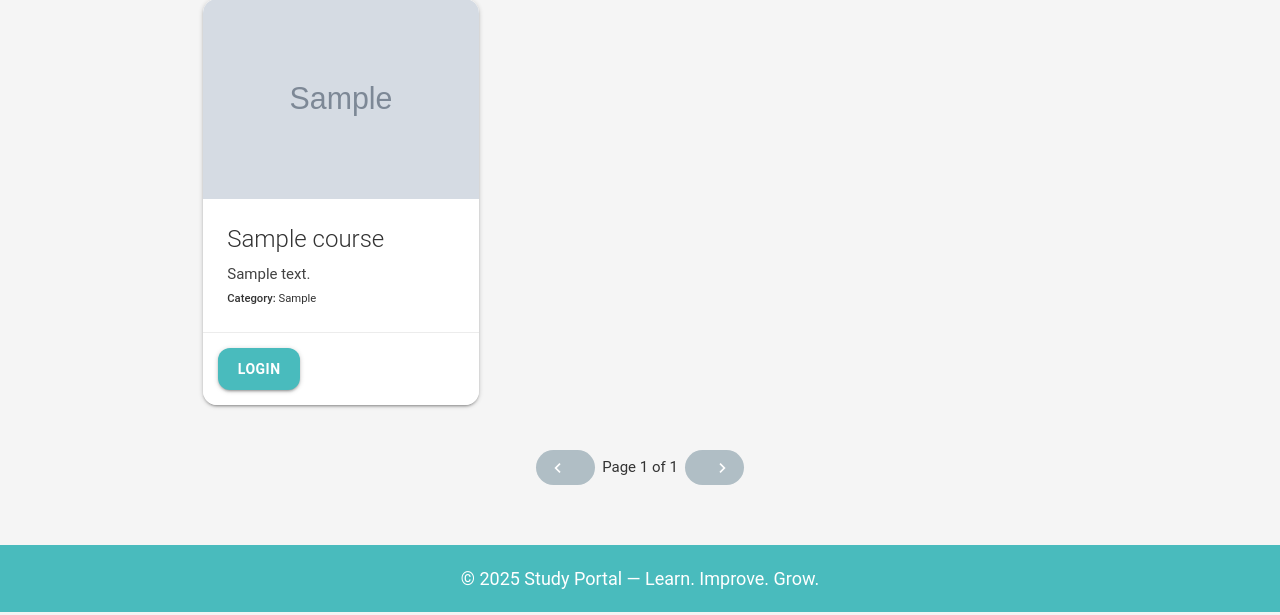
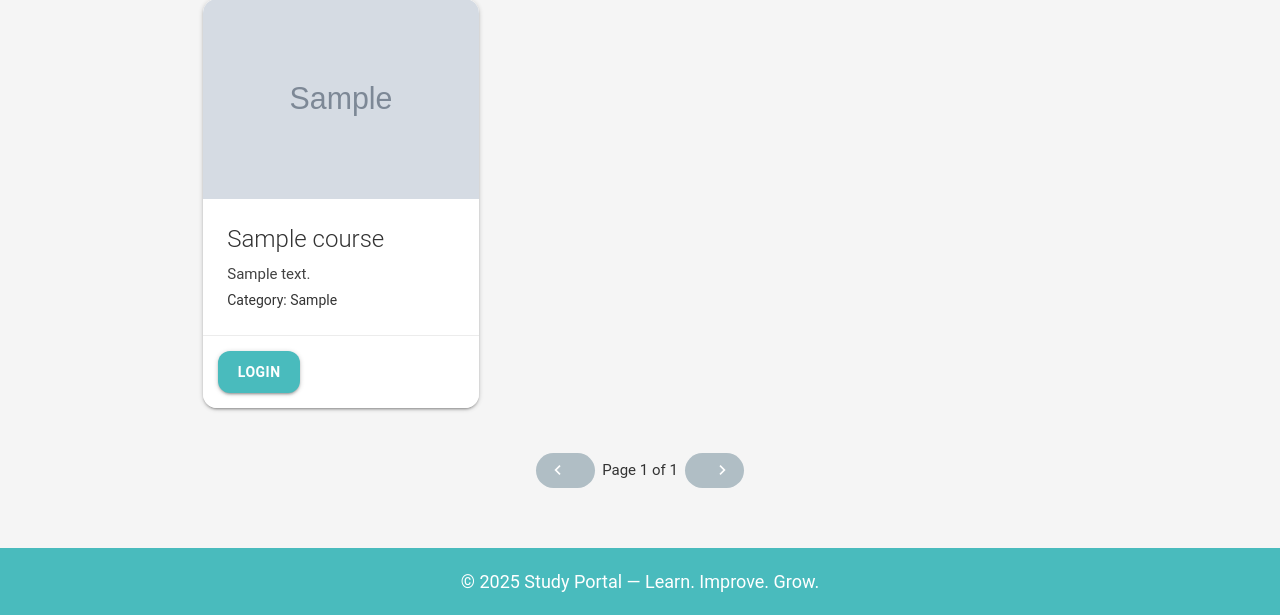
Before and after one commit to quyenhuynh-agilityio/django-training, a Django app: page / in a window 1280 px wide. Shown: the part 282-897 px from the top of the page. Run offline with Django 5.2, Linux system fonts and the light colour scheme; tables that the repository leaves empty hold one stand-in row (values such as "Sample post"); grey boxes marked "Sample" are stand-in pictures; parts of the project's set-up code (start-up, migrations or seed data) failed here and were passed over.

Commit message:
feat: update style for card

```diff
--- a/studyportal/courses/views.py
+++ b/studyportal/courses/views.py
@@ -6,21 +6,24 @@ from enrollments.models import Enrollment
 
 
 def course_list(request):
-    # POST request: save search/category in session
+    query = ""
+    category = ""
+
+    # Handle POST search/category/pagination
     if request.method == "POST":
-        request.session["query"] = request.POST.get("q", "").strip()
-        request.session["category"] = request.POST.get("category", "").strip()
-        return redirect("course_list")  # redirect to GET to avoid resubmitting form
+        query = request.POST.get("q", "").strip()
+        category = request.POST.get("category", "").strip()
+        page_number = request.POST.get("page", 1)
+    else:
+        page_number = 1
 
-    # GET request: retrieve filters from session
-    query = request.session.get("query", "")
-    category = request.session.get("category", "")
-
+    # Fetch active courses
     courses = Course.objects.filter(is_active=True)
 
     if query:
         courses = courses.filter(title__icontains=query)
 
+    # Get distinct categories
     all_categories = Course.objects.filter(is_active=True).values_list(
         "category", flat=True
     )
@@ -32,11 +35,11 @@ def course_list(request):
     if category:
         courses = courses.filter(category=category)
 
-    # Pagination: 6 per page
-    paginator = Paginator(courses, 3)
-    page_number = request.GET.get("page")
+    # Pagination
+    paginator = Paginator(courses, 3)  # 6 courses per page
     page_obj = paginator.get_page(page_number)
 
+    # Get enrolled courses for authenticated user
     enrolled_ids = []
     if request.user.is_authenticated:
         enrolled_ids = Enrollment.objects.filter(
--- a/studyportal/static/css/course_list.css
+++ b/studyportal/static/css/course_list.css
@@ -25,6 +25,11 @@
 .card-title {
   font-size: 1.3rem;
   font-weight: 600;
+}
+
+.card-category {
+  font-size: 14px;
+  padding-top: 4px;
 }
 
 .card-image {
@@ -176,6 +181,7 @@
   padding: 0.5rem 0.8rem;
   border-radius: 50px;
   background-color: #49BBBD;
+  border: 1px;
   color: #fff;
   font-weight: 600;
   text-transform: uppercase;
--- a/studyportal/templates/courses/course_list.html
+++ b/studyportal/templates/courses/course_list.html
@@ -52,7 +52,7 @@
                     <div class="card-content">
                         <span class="card-title">{{ course.title }}</span>
                         <p class="card-description">{{ course.description }}</p>
-                        <small><strong>Category:</strong> {{ course.category }}</small>
+                        <p class="card-category">Category: {{ course.category }}</p>
                     </div>
                     <div class="card-action">
                         {% if user.is_authenticated %}
@@ -79,26 +79,34 @@
         {% endfor %}
     </div>
     <!-- Pagination (POST-based) -->
-    <div class="center-align pagination-wrapper">
+    <form method="post" class="center-align pagination-wrapper">
+        {% csrf_token %}
+        <input type="hidden" name="q" value="{{ query }}">
+        <input type="hidden" name="category" value="{{ category }}">
         {% if page_obj.has_previous %}
-            <a class="pagination-item"
-               href="?page={{ page_obj.previous_page_number }}">
+            <button type="submit"
+                    name="page"
+                    value="{{ page_obj.previous_page_number }}"
+                    class="pagination-item">
                 <i class="material-icons pagination-icons left">chevron_left</i>
-            </a>
+            </button>
         {% else %}
-            <a class="pagination-item disabled">
+            <button class="pagination-item disabled" disabled>
                 <i class="material-icons pagination-icons left">chevron_left</i>
-            </a>
+            </button>
         {% endif %}
         <span>Page {{ page_obj.number }} of {{ page_obj.paginator.num_pages }}</span>
         {% if page_obj.has_next %}
-            <a class="pagination-item" href="?page={{ page_obj.next_page_number }}">
+            <button type="submit"
+                    name="page"
+                    value="{{ page_obj.next_page_number }}"
+                    class="pagination-item">
                 <i class="material-icons pagination-icons right">chevron_right</i>
-            </a>
+            </button>
         {% else %}
-            <a class="pagination-item disabled">
+            <button class="pagination-item disabled" disabled>
                 <i class="material-icons pagination-icons right">chevron_right</i>
-            </a>
+            </button>
         {% endif %}
-    </div>
+    </form>
 {% endblock content %}
```
